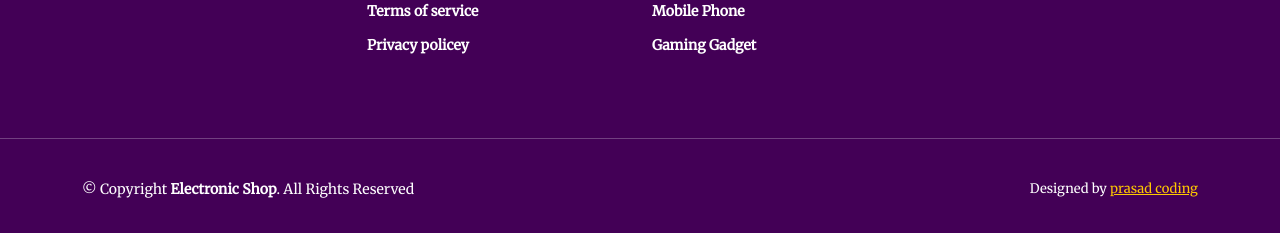
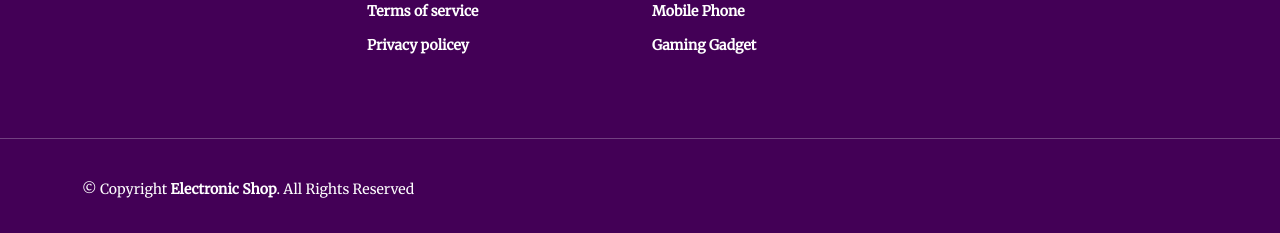
Before and after one commit to prasad5567/ECOMMERCE, a plain HTML site: page about.html in a window 1280 px wide. Shown: the part 1530-1763 px from the top of the page. Drawn offline with nearby package versions, Linux system fonts and the light colour scheme.

Commit message:
Update about.html

```diff
--- a/about.html
+++ b/about.html
@@ -231,10 +231,8 @@ Gaming Consoles and Accessories: Elevate your gaming experience with our selecti
         <div class="copyright">
           &copy; Copyright <strong><span>Electronic Shop</span></strong>. All Rights Reserved
         </div>
-        <div class="credits">
-          Designed by <a href="#">prasad coding</a>
-        </div>
-      </div>
+
+
     </footer>
     <!-- footer -->
 
```
